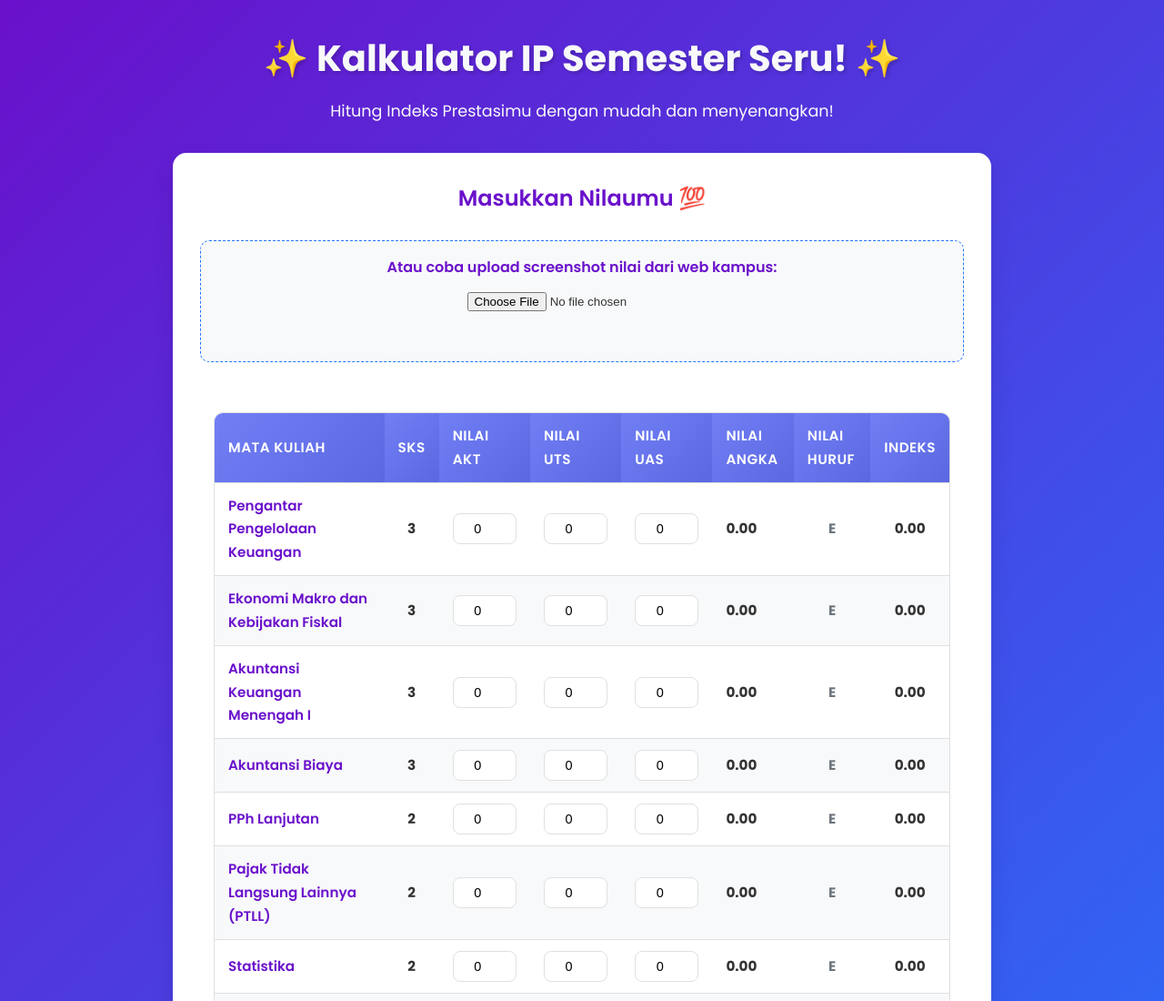
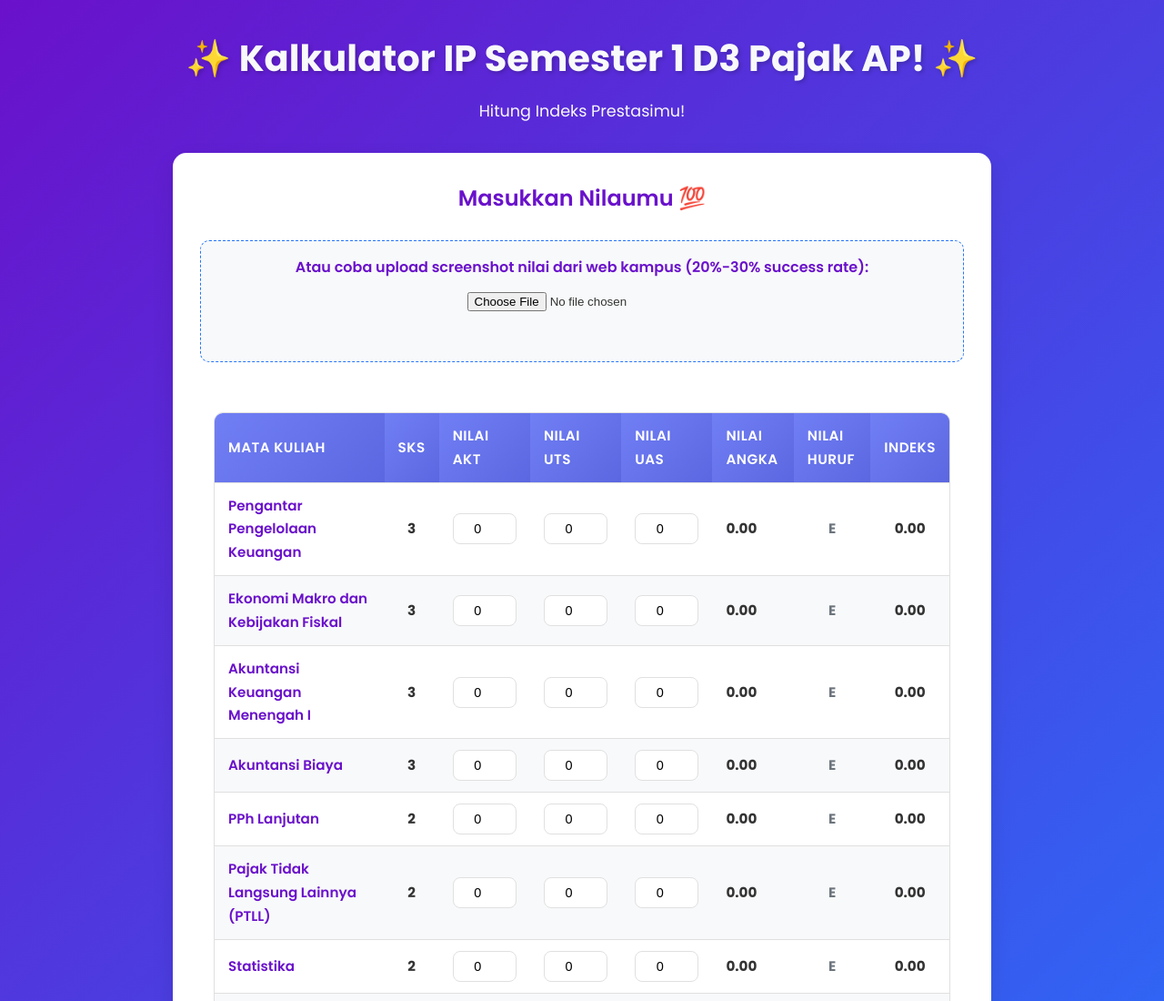
Before and after one commit to dhikarahim/ipkd3, a plain HTML site: page index.html in a window 1280 px wide. Shown: the top 1100 px of the page at 91% size. Drawn offline with nearby package versions, Linux system fonts and the light colour scheme; a script that the page names is missing.

Commit message:
Update index.html
fix bug 2

```diff
--- a/index.html
+++ b/index.html
@@ -11,15 +11,15 @@
 
     <div class="container">
         <header>
-            <h1>✨ Kalkulator IP Semester Seru! ✨</h1>
-            <p>Hitung Indeks Prestasimu dengan mudah dan menyenangkan!</p>
+            <h1>✨ Kalkulator IP Semester 1 D3 Pajak AP! ✨</h1>
+            <p>Hitung Indeks Prestasimu!</p>
         </header>
 
         <div class="calculator-card">
             <h2>Masukkan Nilaumu 💯</h2>
 
             <div class="ocr-section">
-                <label for="imageUpload" class="ocr-label">Atau coba upload screenshot nilai dari web kampus:</label>
+                <label for="imageUpload" class="ocr-label">Atau coba upload screenshot nilai dari web kampus (20%-30% success rate):</label>
                 <input type="file" id="imageUpload" accept="image/*">
                 <div id="ocrStatus"></div> </div>
             <div id="results-table-container">
```
